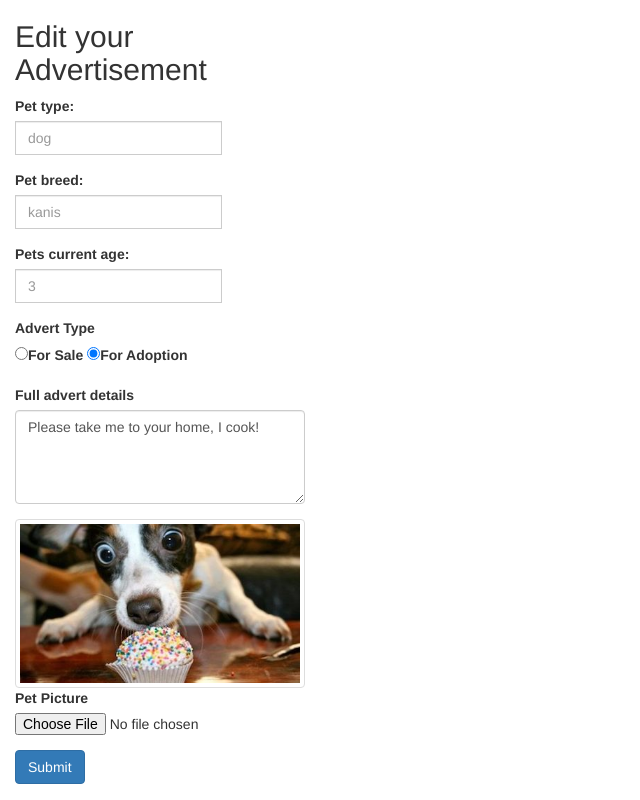
After one commit to alex-mich/GetAPet, a PHP site: page /view/EditPet.php?edit_adv=1 in a window 1280 px wide. The commit adds this page. Shown: the whole page, without its empty margins (0-640 px from the left). Run offline with PHP 8.4, Linux system fonts and the light colour scheme; data comes from the database, SQL or seed files in the repository; some libraries are stand-ins or nearby versions.

Commit message:
Changelog: - Edit Pet Functionality (CREATED) - List User's Adverts Functionality (CREATED) - Delete Adverts Functionality (CREATED)

```diff
--- a/controller/AddPetController.php
+++ b/controller/AddPetController.php
@@ -1,7 +1,7 @@
 <?php
 /**
  * Created by PhpStorm.
- * User: kOrO
+ * User: A.Michailidis
  * Date: 23/12/2016
  * Time: 3:58 μμ
  */
@@ -32,7 +32,7 @@ if (!$statement->prepare($query)) {
     $user_id = 1;
 
     /** Bind Params into the Prepared Statement */
-    $statement->bind_param("iisssbsis", $pet_id, $user_id, $petType, $petBreed, $petAge, $advertType, $advertDetails, $pet_photo, $advert_date);
+    $statement->bind_param("iisssisis", $pet_id, $user_id, $petType, $petBreed, $petAge, $advertType, $advertDetails, $pet_photo, $advert_date);
     $statement->execute();
 }
 
--- a/view/AddPet.php
+++ b/view/AddPet.php
@@ -44,7 +44,7 @@
             <label class="col-form-label">Advert Type</label>
             <fieldset class="form-group">
                 <label class="form-check-inline">
-                    <input class="form-check-input" type="radio" name="advert_type" id="optionradios1" value="0"> For
+                    <input class="form-check-input" type="radio" name="advert_type" id="optionradios1" value="0">For
                     Sale
                 </label>
                 <label class="form-check-inline">
@@ -54,7 +54,7 @@
             </fieldset>
         </div>
         <!--text area-->
-        <div class="form-group"
+        <div class="form-group">
             <label for="textarea">Full advert details</label>
             <textarea class="form-control" name="advert_details" id="textarea" rows="4"></textarea>
         </div>
--- /dev/null
+++ b/view/EditPet.php
@@ -0,0 +1,98 @@
+<!--
+ * Created by PhpStorm.
+ * User: A.Michailidis
+ * Date: 23/12/2016
+ * Time: 7:25 μμ
+-->
+
+<!DOCTYPE html>
+<html lang="en">
+<head>
+    <title>Edit your Advertisement</title>
+    <meta charset="utf-8">
+    <meta name="viewport" content="width=device-width, initial-scale=1 shrink-to-fit=no">
+    <meta http-equiv="x-ua-compatible" content="ie=edge">
+    <link rel="stylesheet" href="https://maxcdn.bootstrapcdn.com/bootstrap/4.0.0-alpha.5/css/bootstrap.min.css"
+          integrity="sha384-AysaV+vQoT3kOAXZkl02PThvDr8HYKPZhNT5h/CXfBThSRXQ6jW5DO2ekP5ViFdi" crossorigin="anonymous">
+</head>
+<body>
+<?php
+include '../database/DatabaseConnection.php';
+
+$pet_id = $_GET["edit_adv"];
+
+$conn = DatabaseConnection::getInstance();
+$petDetailsQuery = "select * from pets WHERE pet_id = (?)";
+
+$statement = $conn->stmt_init();
+if (!$statement->prepare($petDetailsQuery)) {
+    echo "Try again later";
+} else {
+    $statement->bind_param("s", $pet_id);
+    $statement->execute();
+    $result = $statement->get_result();
+    while ($row = $result->fetch_assoc()) {
+        ?>
+        <div class="container col-xs-3">
+            <h2>Edit your Advertisement</h2>
+            <form method="post" action="../controller/AddPetController.php">
+                <!--Pet type-->
+                <div class="form-group">
+                    <label for="pet_type" class="col-form-label">Pet type:</label>
+                    <div class="input-group">
+                        <input type="text" class="form-control" name="pet_type" id="pet_type"
+                               placeholder="<?= $row['pet_type'] ?>">
+                    </div>
+                </div>
+                <!-- Pet breed-->
+                <div class="form-group">
+                    <label for="pet_breed" class="col-form-label">Pet breed:</label>
+                    <div class="input-group">
+                        <input type="text" class="form-control" name="pet_breed" id="pet_breed"
+                               placeholder="<?= $row['pet_breed'] ?>">
+                    </div>
+                </div>
+                <!--Pets current age-->
+                <div class="form-group">
+                    <label for="pet_age" class="col-form-label">Pets current age:</label>
+                    <div class="input-group">
+                        <input type="text" class="form-control" name="pet_age" id="pet_age"
+                               placeholder="<?= $row['pet_age'] ?>">
+                    </div>
+                </div>
+                <!--Advert type-->
+                <div class="form-group">
+                    <label class="col-form-label">Advert Type</label>
+                    <fieldset class="form-group">
+                        <label class="form-check-inline">
+                            <input class="form-check-input" type="radio" name="advert_type" id="optionradios1"
+                                  value="0" <?php if($row['advert_type'] == 0){?>checked="checked"<?php }?>>For
+                            Sale
+                        </label>
+                        <label class="form-check-inline">
+                            <input class="form-check-input" type="radio" name="advert_type" id="optionradios2"
+                                   value="1" <?php if($row['advert_type'] == 1){?>checked="checked"<?php }?>>For
+                            Adoption
+                        </label>
+                    </fieldset>
+                </div>
+                <!--text area-->
+                <div class="form-group">
+                    <label for="textarea">Full advert details</label>
+                    <textarea class="form-control" name="advert_details" id="textarea" rows="4"><?= $row['advert_details'] ?>
+                    </textarea>
+                </div>
+                <!-- Add Pet Picture -->
+                <img class="card-img-top img-thumbnail" src="../images/dog1.jpg" alt="Card image cap">
+                <div class="form-group">
+                    <label for="imageInput">Pet Picture</label>
+                    <input type="file" class="form-control-file" id="imageInput">
+                </div>
+                <button type="submit" class="btn btn-primary">Submit</button>
+            </form>
+        </div>
+    <?php }
+} ?>
+
+</body>
+</html>
```
Also changed, not shown: controller/DeletePetController.php (added, +25 -0 lines), index.php (+10 -8 lines), view/MyAdverts.php (added, +72 -0 lines). Lines whose indentation alone changed are shown as unchanged.
